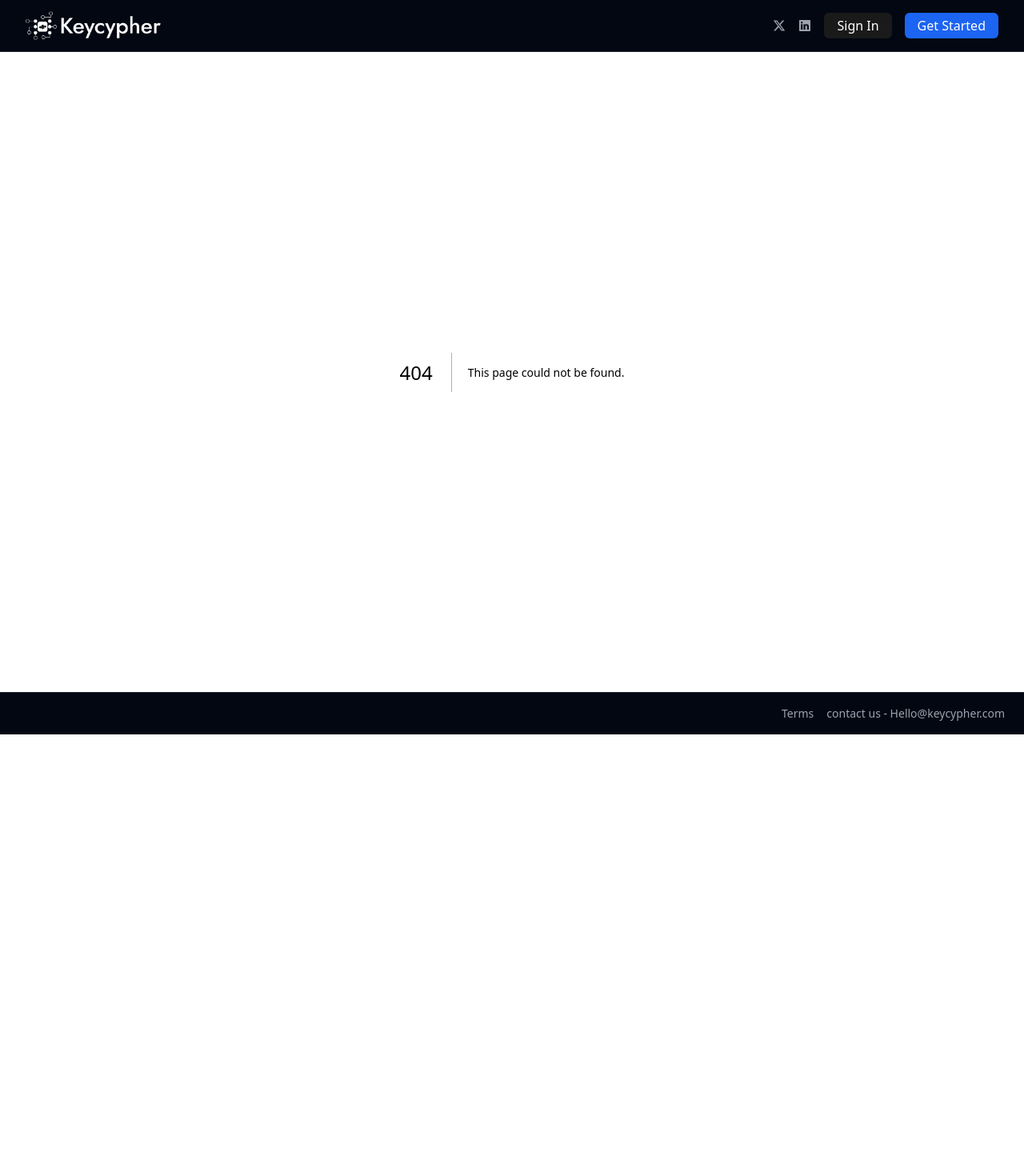
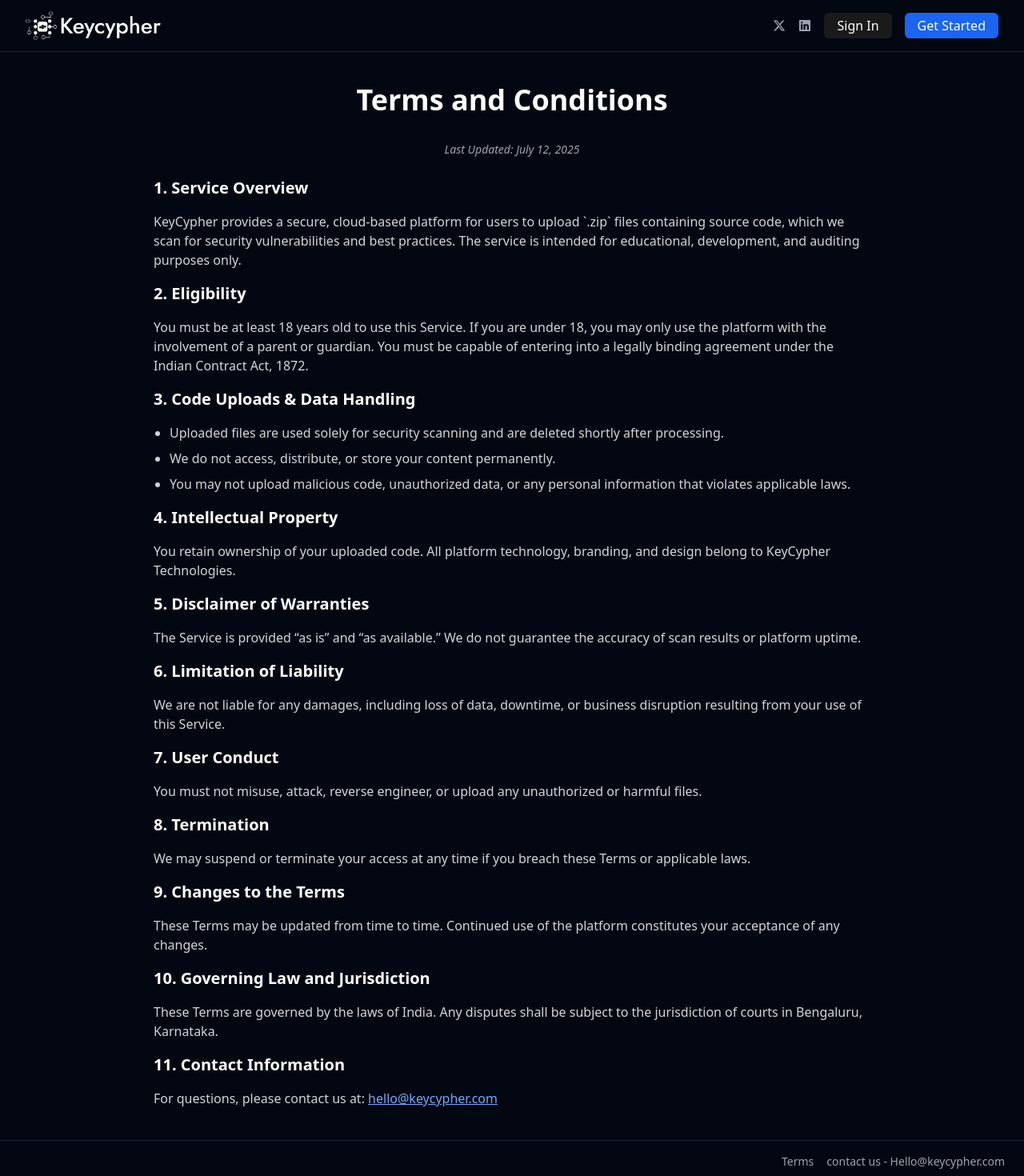
Before and after one commit to Sagarsharma11/keycypher-portfolio, a Next.js app: page /terms in a window 1280 px wide. Before the commit this address had no page. Shown: the top 1470 px of the page at 80% size. Before the commit the page ends 918 px from the top, so only its background shows below. Built offline with nearby package versions, Linux system fonts and the light colour scheme.

Commit message:
terms page

```diff
--- /dev/null
+++ b/src/app/terms/page.tsx
@@ -0,0 +1,121 @@
+import React from 'react'
+
+const page = () => {
+    return (
+        <div className="w-full min-h-screen bg-gray-950 text-white px-4 py-10">
+            <div className="max-w-4xl mx-auto space-y-6">
+                <h1 className="text-3xl md:text-4xl font-bold text-center text-white mb-8">
+                    Terms and Conditions
+                </h1>
+
+                <p className="text-gray-400 text-sm italic text-center">
+                    Last Updated: July 12, 2025
+                </p>
+
+                <section className="space-y-4">
+                    <h2 className="text-xl font-semibold text-white">
+                        1. Service Overview
+                    </h2>
+                    <p className="text-gray-300">
+                        KeyCypher provides a secure, cloud-based platform for users to
+                        upload `.zip` files containing source code, which we scan for
+                        security vulnerabilities and best practices. The service is
+                        intended for educational, development, and auditing purposes only.
+                    </p>
+
+                    <h2 className="text-xl font-semibold text-white">2. Eligibility</h2>
+                    <p className="text-gray-300">
+                        You must be at least 18 years old to use this Service. If you are
+                        under 18, you may only use the platform with the involvement of a
+                        parent or guardian. You must be capable of entering into a legally
+                        binding agreement under the Indian Contract Act, 1872.
+                    </p>
+
+                    <h2 className="text-xl font-semibold text-white">
+                        3. Code Uploads & Data Handling
+                    </h2>
+                    <ul className="list-disc pl-5 text-gray-300 space-y-2">
+                        <li>
+                            Uploaded files are used solely for security scanning and are
+                            deleted shortly after processing.
+                        </li>
+                        <li>
+                            We do not access, distribute, or store your content permanently.
+                        </li>
+                        <li>
+                            You may not upload malicious code, unauthorized data, or any
+                            personal information that violates applicable laws.
+                        </li>
+                    </ul>
+
+                    <h2 className="text-xl font-semibold text-white">
+                        4. Intellectual Property
+                    </h2>
+                    <p className="text-gray-300">
+                        You retain ownership of your uploaded code. All platform technology,
+                        branding, and design belong to KeyCypher Technologies.
+                    </p>
+
+                    <h2 className="text-xl font-semibold text-white">
+                        5. Disclaimer of Warranties
+                    </h2>
+                    <p className="text-gray-300">
+                        The Service is provided “as is” and “as available.” We do not
+                        guarantee the accuracy of scan results or platform uptime.
+                    </p>
+
+                    <h2 className="text-xl font-semibold text-white">
+                        6. Limitation of Liability
+                    </h2>
+                    <p className="text-gray-300">
+                        We are not liable for any damages, including loss of data, downtime,
+                        or business disruption resulting from your use of this Service.
+                    </p>
+
+                    <h2 className="text-xl font-semibold text-white">7. User Conduct</h2>
+                    <p className="text-gray-300">
+                        You must not misuse, attack, reverse engineer, or upload any
+                        unauthorized or harmful files.
+                    </p>
+
+                    <h2 className="text-xl font-semibold text-white">8. Termination</h2>
+                    <p className="text-gray-300">
+                        We may suspend or terminate your access at any time if you breach
+                        these Terms or applicable laws.
+                    </p>
+
+                    <h2 className="text-xl font-semibold text-white">
+                        9. Changes to the Terms
+                    </h2>
+                    <p className="text-gray-300">
+                        These Terms may be updated from time to time. Continued use of the
+                        platform constitutes your acceptance of any changes.
+                    </p>
+
+                    <h2 className="text-xl font-semibold text-white">
+                        10. Governing Law and Jurisdiction
+                    </h2>
+                    <p className="text-gray-300">
+                        These Terms are governed by the laws of India. Any disputes shall be
+                        subject to the jurisdiction of courts in Bengaluru, Karnataka.
+                    </p>
+
+                    <h2 className="text-xl font-semibold text-white">
+                        11. Contact Information
+                    </h2>
+                    <p className="text-gray-300">
+                        For questions, please contact us at:{" "}
+                        <a
+                            href="mailto:hello@keycypher.com"
+                            className="text-blue-400 underline"
+                        >
+                            hello@keycypher.com
+                        </a>
+                    </p>
+                </section>
+            </div>
+        </div>
+    )
+}
+
+export default page
--- a/src/components/Footer2/Footer.tsx
+++ b/src/components/Footer2/Footer.tsx
@@ -8,7 +8,7 @@ const Footer = () => {
     // { label: 'Documentation', href: '#' },
     // { label: 'Help Center', href: '#' },
     // { label: 'Careers', href: '#' },
-    { label: 'Terms', href: '#' },
+    { label: 'Terms', href: '/terms' },
 { label: 'contact us - Hello@keycypher.com', href: 'mailto:Hello@keycypher.com' }
 
     // { label: 'Privacy', href: '#' },
```
